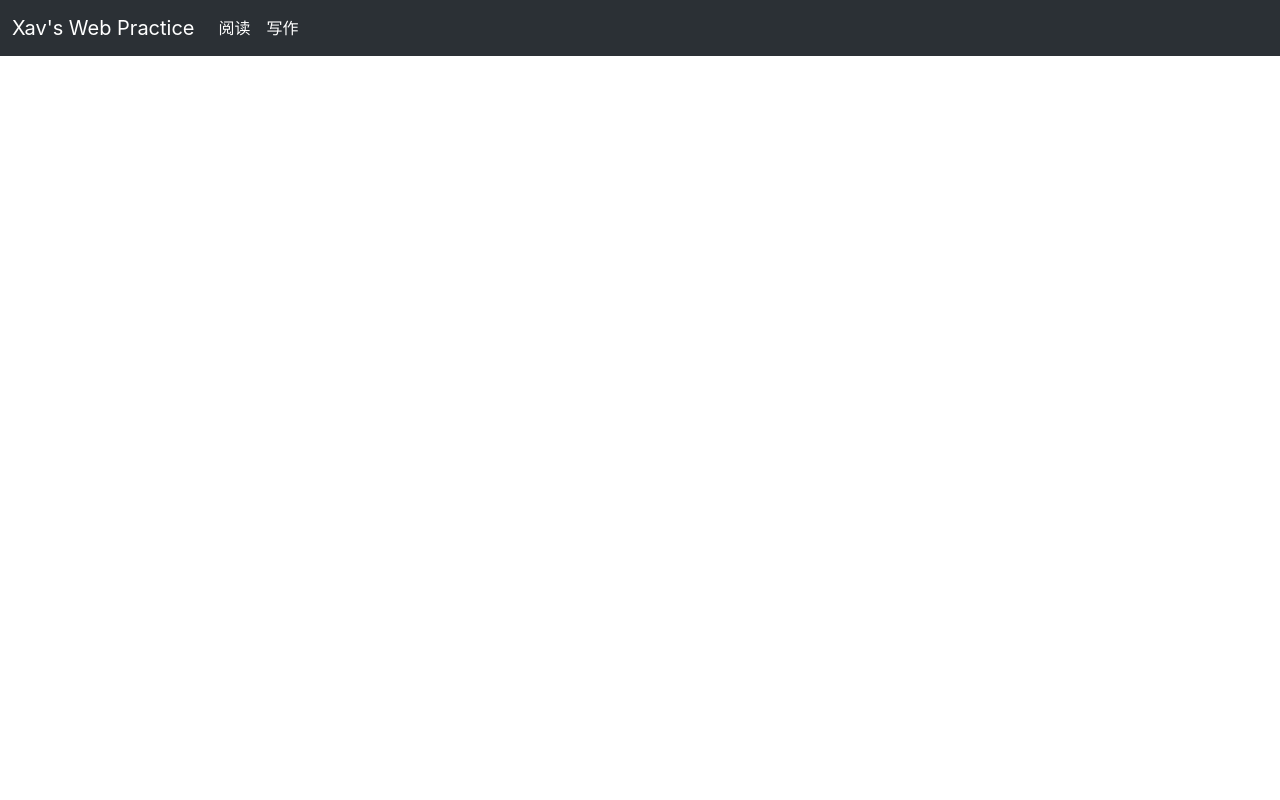
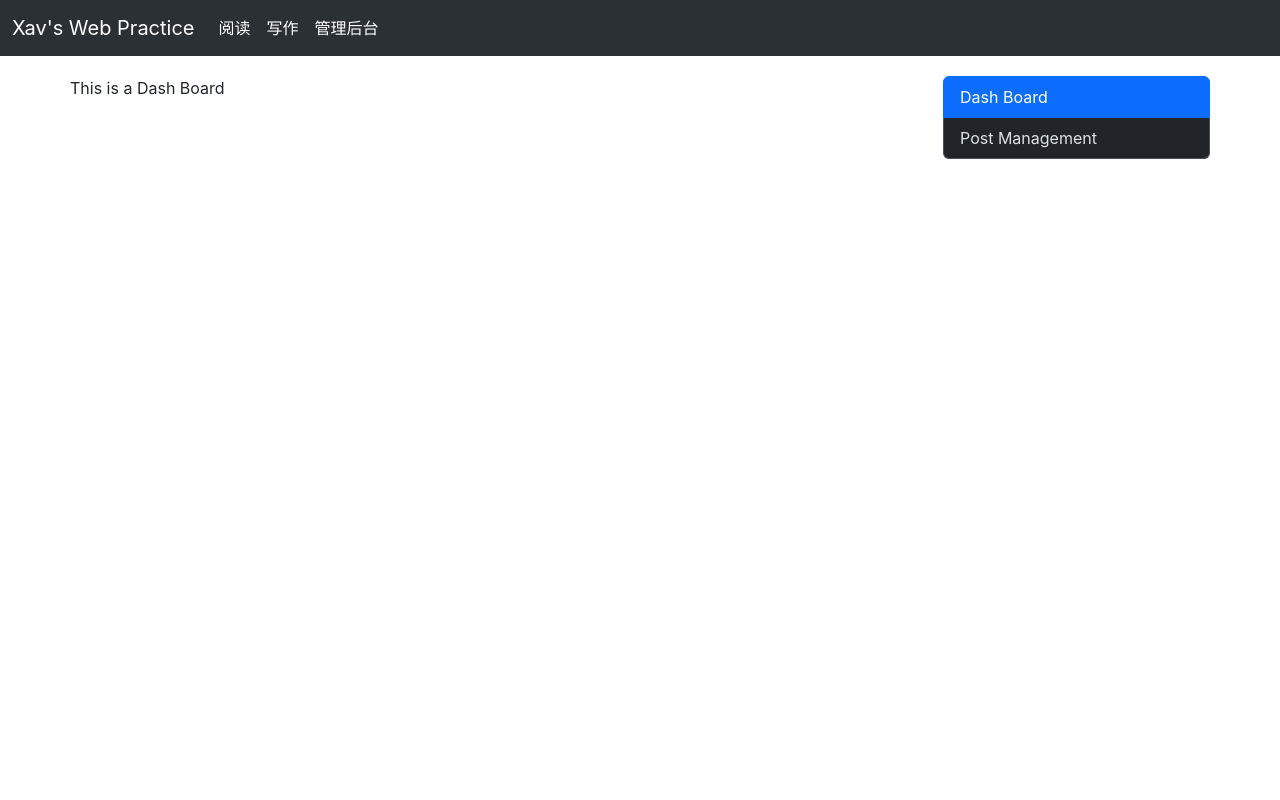
Before and after one commit to XavierElco/my-app, a React (Create React App) app: page /manage/dashboard in a window 1280 px wide. Shown: the top 800 px of the page. Built offline with nearby package versions, Linux system fonts and the light colour scheme.

Commit message:
管理后台功能雏形

```diff
--- a/src/App.js
+++ b/src/App.js
@@ -1,15 +1,19 @@
+import { Route, BrowserRouter as Router, Routes } from 'react-router-dom';
+import './App.scss';
 import NavBar from './components/nav-bar';
 import Footer from './components/footer';
 import PostList from './components/post-list';
 import WritePost from './components/write-post';
-import { Route, BrowserRouter as Router, Routes } from 'react-router-dom';
-import './App.scss';
 import PostDetail from './components/post-detail';
+import ManageMain from './components/manage/manage-main';
+import DashBoard from './components/manage/dashboard';
+import PostManage from './components/manage/post-mng';
 
 function App() {
   return (
     <Router>
       {/*当我们加上了 data-bs-theme 配置项时，Bootstrap 就会启用 dark 主题。 var ... */}
+      {/* 路由路径要符合restful规范 */}
       <div className="App" data-bs-theme="dark">
         <NavBar></NavBar>
         <div className='container main-container'>
@@ -18,6 +22,10 @@ function App() {
             <Route path='/post-list' element={<PostList></PostList>}></Route>
             <Route path='/write-post' element={<WritePost></WritePost>}></Route>
             <Route path='/post-detail/:id' element={<PostDetail></PostDetail>}></Route>
+            <Route path='/manage' element={<ManageMain></ManageMain>}>
+              <Route path='dashboard' element={<DashBoard></DashBoard>}></Route>
+              <Route path='post-mng' element={<PostManage></PostManage>}></Route>
+            </Route>
           </Routes>
         </div>
         <Footer></Footer>
--- /dev/null
+++ b/src/components/manage/dashboard/index.jsx
@@ -0,0 +1,7 @@
+export default props => {
+    return (
+        <div>
+            This is a Dash Board
+        </div>
+    )
+}
--- /dev/null
+++ b/src/components/manage/manage-main/index.jsx
@@ -0,0 +1,32 @@
+import { Outlet } from 'react-router-dom';
+import { NavLink } from 'react-router-dom';
+
+export default props => {
+
+    return(
+        <div>
+            <div className="row">
+                <div className="col-md-9">
+                    <Outlet></Outlet>
+                </div>
+                <div className="col-md-3">
+                    <div className = "list-group">
+                        <NavLink
+                            className="list-group-item list-group-item-action"
+                            aria-current="dashboard"
+                            to="/manage/dashboard">
+                            Dash Board
+                        </NavLink>
+                        <NavLink
+                            className="list-group-item list-group-item-action"
+                            aria-current="post-mng"
+                            to="/manage/post-mng">
+                            Post Management
+                        </NavLink>
+
+                    </div>
+                </div>
+            </div>
+        </div>
+    )
+}
--- /dev/null
+++ b/src/components/manage/post-mng/index.jsx
@@ -0,0 +1,7 @@
+export default props => {
+    return(
+        <div>
+            <h1>Post Manage Component</h1>
+        </div>
+    )
+}
--- a/src/components/nav-bar/index.jsx
+++ b/src/components/nav-bar/index.jsx
@@ -26,6 +26,14 @@ export default props=>{
                             写作
                         </NavLink>
                     </li>
+                    <li className="nav-item ">
+                        <NavLink
+                            className="nav-link active"
+                            aria-current="post list"
+                            to="/manage">
+                            管理后台
+                        </NavLink>
+                    </li>
                 </ul>
 
             </div>
```
